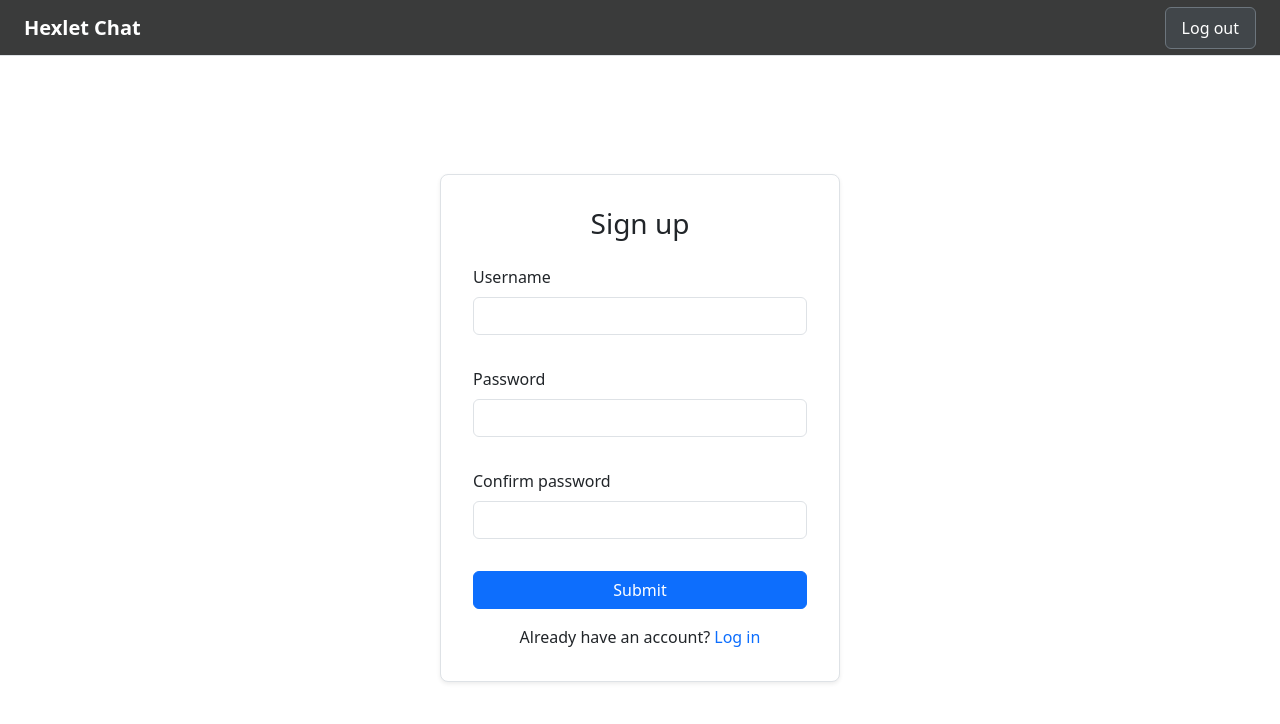
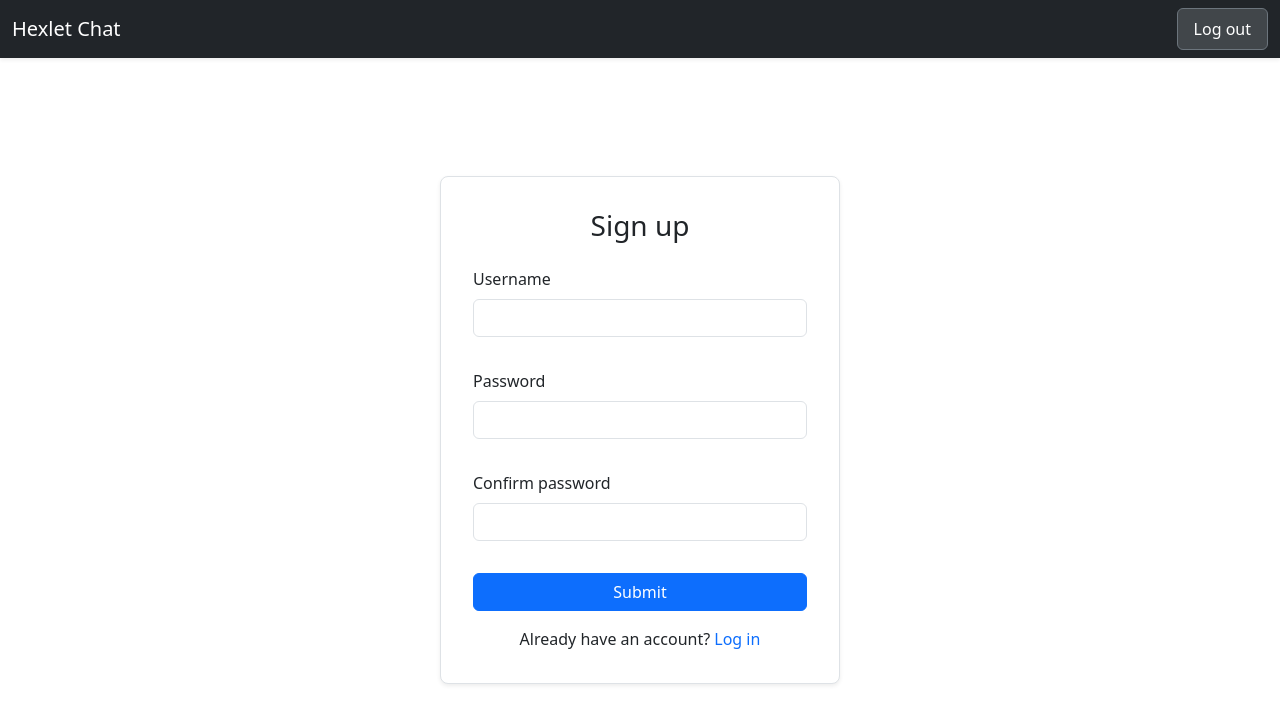
Before and after one commit to luisfelipemontoya/fullstack-javascript-project-139, a React (Vite) app in the folder frontend/: page /signup in a window 1280 px wide. Shown: the top 724 px of the page. Built offline with nearby package versions, Linux system fonts and the light colour scheme; no server answers; sample sign-in values are in the browser's storage.

Commit message:
refactor: use Bootstrap for message form and navigation

```diff
--- a/frontend/src/components/Header.jsx
+++ b/frontend/src/components/Header.jsx
@@ -1,3 +1,4 @@
+import { Navbar, Container, Button } from 'react-bootstrap';
 import { Link } from 'react-router-dom';
 import { useDispatch, useSelector } from 'react-redux';
 import { removeToken } from '../store/slices/authSlice';
@@ -21,26 +22,23 @@ function Header() {
     };
 
     return (
-        <header className="app-header">
-            <div className="header-container">
-                <Link
-                    to="/"
-                    className="header-brand"
-                >
+        <Navbar bg="dark" variant="dark" className="shadow-sm">
+            <Container fluid>
+                <Navbar.Brand as={Link} to="/">
                     {t('app.title')}
-                </Link>
+                </Navbar.Brand>
 
                 {token && (
-                    <button
+                    <Button
                         type="button"
                         className="logout-button"
                         onClick={handleLogout}
                     >
                         {t('auth.logout')}
-                    </button>
+                    </Button>
                 )}
-            </div>
-        </header>
+            </Container>
+        </Navbar>
     );
 }
 
--- a/frontend/src/pages/ChatPage.jsx
+++ b/frontend/src/pages/ChatPage.jsx
@@ -7,7 +7,10 @@ import { setChannels, addChannel, renameChannel, removeChannel, setCurrentChanne
 import { setMessages, addMessage, removeChannelMessages } from '../store/slices/messagesSlice';
 import { useDispatch, useSelector } from 'react-redux';
 import AddChannelModal from '../components/AddChannelModal';
-import { Button, Dropdown, ButtonGroup } from 'react-bootstrap';
+import {
+    Button, Dropdown, ButtonGroup, Form as BootstrapForm,
+    InputGroup
+} from 'react-bootstrap';
 import RenameChannelModal from '../components/RenameChannelModal';
 import RemoveChannelModal from '../components/RemoveChannelModal';
 import { useTranslation } from 'react-i18next';
@@ -235,22 +238,23 @@ function ChatPage({ socket }) {
                                 }
                             }}
                         >
-                            <input
+                            <InputGroup>
+                                <BootstrapForm.Control
                                     type="text"
                                     name="body"
                                     placeholder={t('chat.messagePlaceholder')}
                                     aria-label="New message"
-                                className="message-input"
                                     disabled={isSending}
                                 />
 
-                            <button
+                                <Button
                                     type="submit"
-                                className="send-button"
+                                    variant="primary"
                                     disabled={isSending}
                                 >
                                     {t('chat.send')}
-                            </button>
+                                </Button>
+                            </InputGroup>
                         </form>
                     </section>
                 </div>
```
Lines whose indentation alone changed are shown as unchanged.
